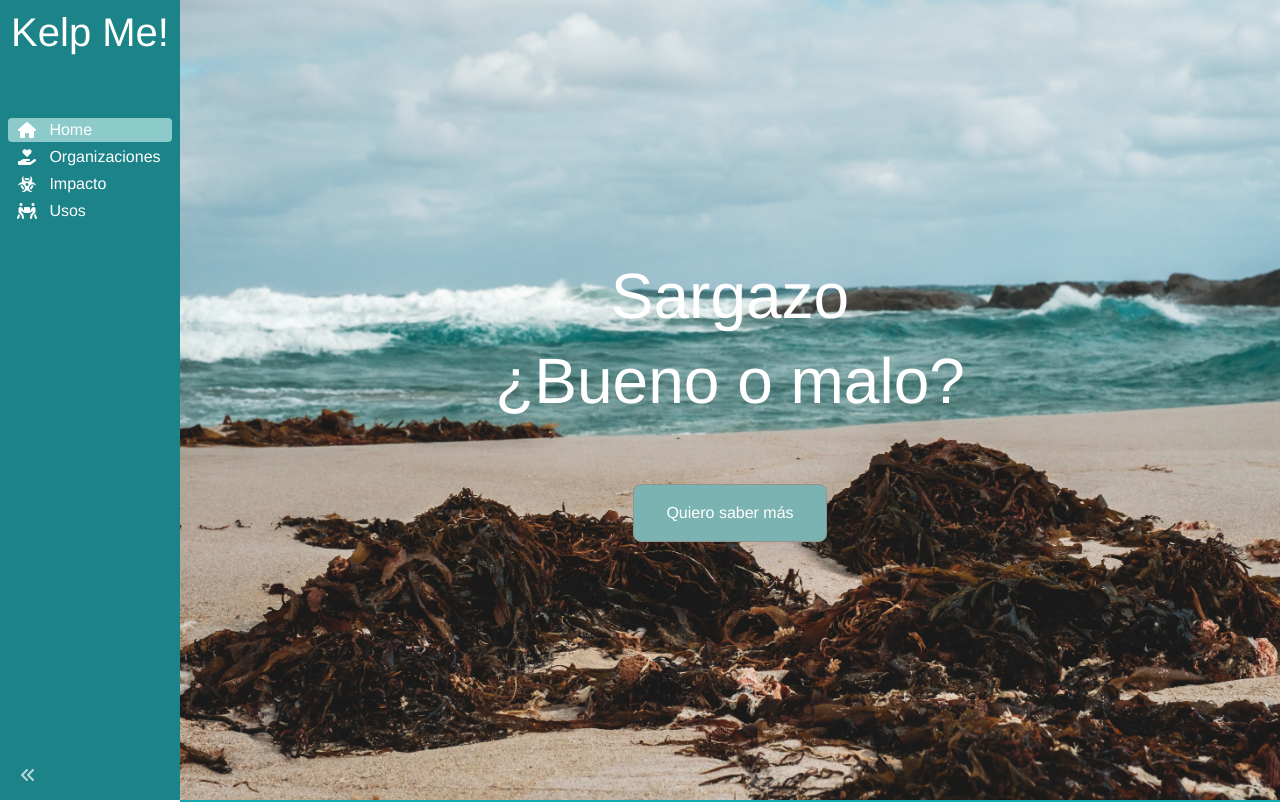
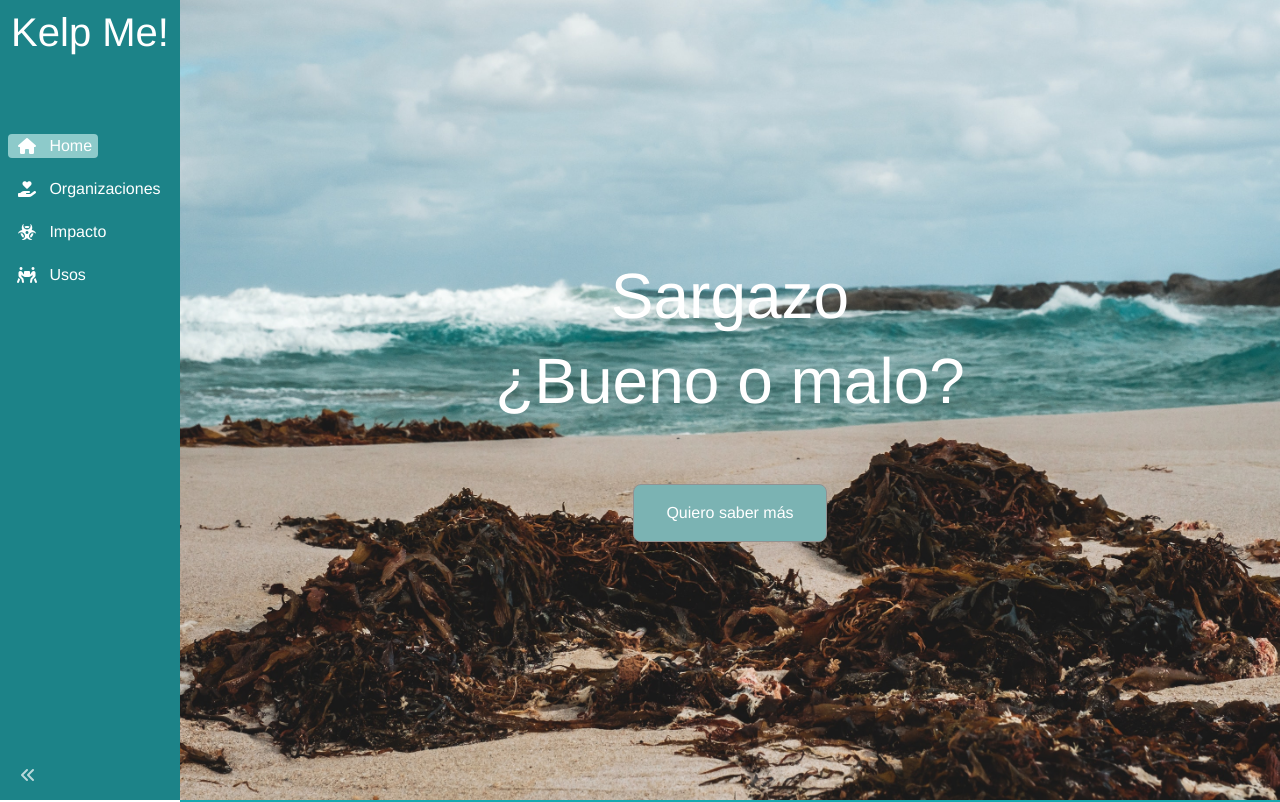
Before and after one commit to OscarGPDev/Kelpme, a Vue app in the folder frontend/kelp-me/: page / in a window 1280 px wide. Shown: the top 802 px of the page. Built offline with nearby package versions, Linux system fonts and the light colour scheme; no server answers.

Commit message:
dandole eapacio a los titulos del menu

```diff
--- a/frontend/kelp-me/src/components/sidebar/SidebarComponent.vue
+++ b/frontend/kelp-me/src/components/sidebar/SidebarComponent.vue
@@ -21,10 +21,20 @@ export default {
         <span v-else>Kelp Me!</span>
     </h1>
 
-    <SidebarLink to="/" icon="fas fa-home">Home</SidebarLink>
-    <SidebarLink to="/organizaciones" icon="fas fa-hand-holding-heart">Organizaciones</SidebarLink>
-    <SidebarLink to="/impacto" icon="fas fa-biohazard">Impacto</SidebarLink>
-    <SidebarLink to="/usos" icon="fas fa-people-carry">Usos</SidebarLink>
+    <div class="menu">
+      <div class="home">
+        <SidebarLink to="/" icon="fas fa-home">Home</SidebarLink>
+      </div>
+      <div class="organizaciones">
+        <SidebarLink to="/organizaciones" icon="fas fa-hand-holding-heart">Organizaciones</SidebarLink>
+      </div>
+      <div class="impacto">
+        <SidebarLink to="/impacto" icon="fas fa-biohazard">Impacto</SidebarLink>
+      </div>
+      <div class="usos">
+        <SidebarLink to="/usos" icon="fas fa-people-carry">Usos</SidebarLink>
+      </div>
+    </div>
 
     <span class="collapse-icon" :class="{'rotate-180':collapsed}"  @click="toggleSidebar">
       <i class="fas fa-angle-double-left"></i>
@@ -41,6 +51,23 @@ export default {
 </style>
 
 <style scoped>
+.menu{
+  display: flex;
+  flex-direction: column;
+  align-items:flex-start;
+}
+.home{
+  margin-top: 1rem;
+}
+.organizaciones{
+  margin-top: 1rem;
+}
+.impacto{
+  margin-top: 1rem;
+}
+.usos{
+  margin-top: 1rem;
+}
 .sidebar {
   color: white;
   background-color: var(--sidebar-bg-color);
```
